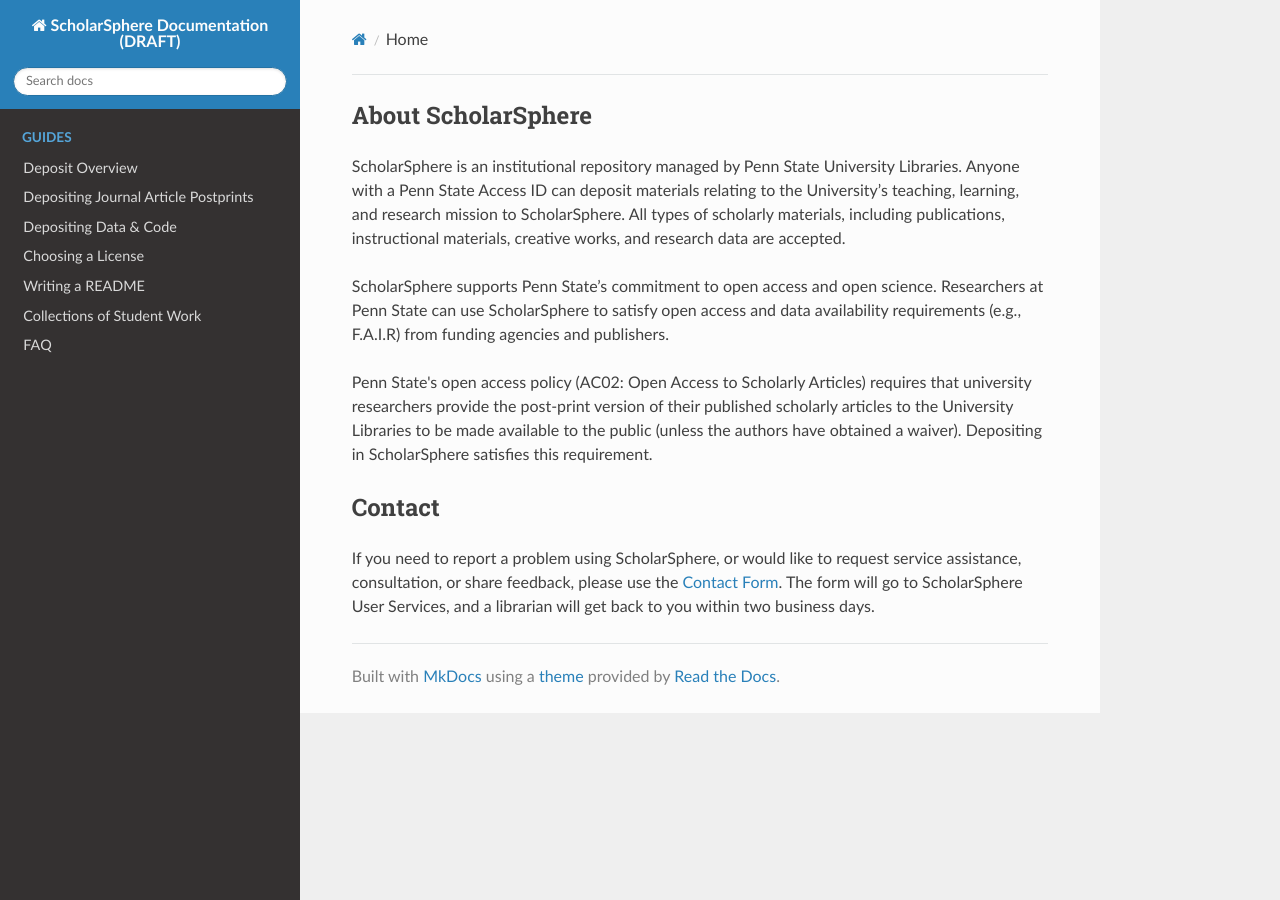
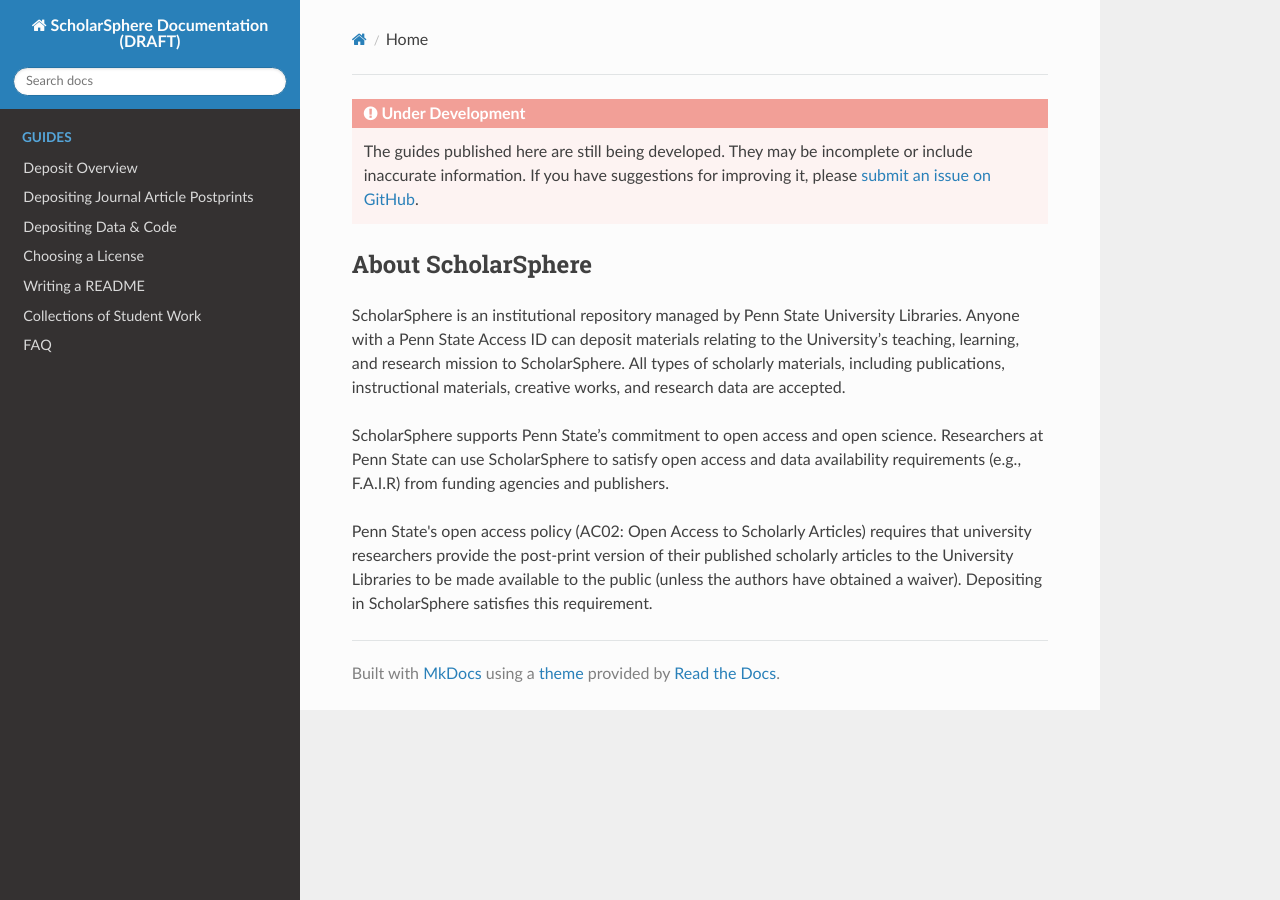
Before and after one commit to repub/scholarsphere-docs, an MkDocs documentation site: the page built from docs/index.md, in a window 1280 px wide. Built offline with MkDocs 1.6.1, drawn with Linux system fonts in a browser that asks for light colours; nearby versions of some CDN libraries.

Commit message:
add draft statement on homepage

```diff
--- a/docs/index.md
+++ b/docs/index.md
@@ -1,3 +1,5 @@
+
+<div class="admonition danger"> <p class="admonition-title">Under Development</p> <p>The guides published here are still being developed. They may be incomplete or include inaccurate information. If you have suggestions for improving it, please <a href="https://github.com/repub/scholarsphere-docs/issues">submit an issue on GitHub</a>.</p></div>
 
 ## About ScholarSphere
 
@@ -6,7 +8,3 @@
 ScholarSphere supports Penn State’s commitment to open access and open science. Researchers at Penn State can use ScholarSphere to satisfy open access and data availability requirements (e.g., F.A.I.R) from funding agencies and publishers.
 
 Penn State's open access policy (AC02: Open Access to Scholarly Articles) requires that university researchers provide the post-print version of their published scholarly articles to the University Libraries to be made available to the public (unless the authors have obtained a waiver). Depositing in ScholarSphere satisfies this requirement.
-
-## Contact
-
-If you need to report a problem using ScholarSphere, or would like to request service assistance, consultation, or share feedback, please use the[ Contact Form](/contact). The form will go to ScholarSphere User Services, and a librarian will get back to you within two business days.
```
Also changed, not shown: docs/guides/dataset.md (+1 -1 lines).
